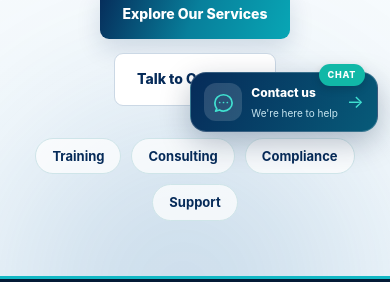
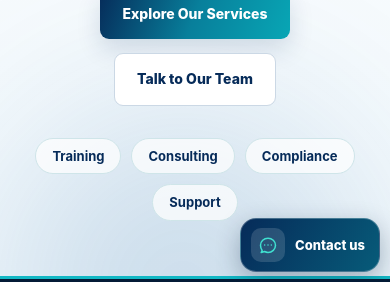
Before and after one commit to seetharamireddyn/nexgen-angular-app-with-chatbot, an Angular app: page / in a window 390 px wide. Shown: the part 562-844 px from the top of the page. Built offline with nearby package versions, Linux system fonts and the light colour scheme; no server answers; the database is empty.

Commit message:
style: update chatbot button styles and remove unnecessary elements

```diff
--- a/src/app/components/chatbot/chatbot.css
+++ b/src/app/components/chatbot/chatbot.css
@@ -1,26 +1,24 @@
 .floating-chat-btn {
   position: fixed;
   right: 24px;
-  bottom: 100px;
+  bottom: 22px;
   z-index: 1000;
   display: flex;
   align-items: center;
-  gap: 12px;
-  min-width: 250px;
-  padding: 13px 17px;
-  border: 1px solid rgba(255, 255, 255, 0.2);
+  gap: 10px;
+  padding: 9px 14px 9px 10px;
+  border: 1px solid rgba(255, 255, 255, 0.25);
   border-radius: 16px;
   background: linear-gradient(120deg, #062b59, #075b79);
   color: #fff;
-  text-align: left;
   cursor: pointer;
-  box-shadow: 0 10px 30px rgba(4, 29, 61, 0.28);
-  transition: transform 0.25s ease, box-shadow 0.25s ease;
+  box-shadow: 0 8px 24px rgba(4, 29, 61, 0.3);
+  transition: transform 0.2s ease, box-shadow 0.2s ease;
 }
 
 .floating-chat-btn:hover {
-  transform: translateY(-4px);
-  box-shadow: 0 15px 35px rgba(4, 29, 61, 0.35);
+  transform: translateY(-2px);
+  box-shadow: 0 12px 28px rgba(4, 29, 61, 0.36);
 }
 
 .floating-chat-btn:focus-visible {
@@ -32,17 +30,17 @@
   display: flex;
   align-items: center;
   justify-content: center;
-  width: 43px;
-  height: 43px;
+  width: 34px;
+  height: 34px;
   flex-shrink: 0;
-  border-radius: 12px;
+  border-radius: 10px;
   background: rgba(255, 255, 255, 0.14);
   color: #40e0d0;
 }
 
 .chat-btn-icon svg {
-  width: 23px;
-  height: 23px;
+  width: 20px;
+  height: 20px;
   stroke: currentColor;
   stroke-linecap: round;
   stroke-linejoin: round;
@@ -51,72 +49,33 @@
 
 .chat-btn-content {
   display: flex;
-  flex: 1;
-  flex-direction: column;
-  gap: 2px;
+  align-items: center;
 }
 
 .chat-btn-content strong {
-  font-size: 14px;
+  font-size: 13px;
   font-weight: 800;
 }
 
-.chat-btn-content small {
-  color: #c6e5f0;
-  font-size: 11px;
+.chatbot {
+  animation: chat-panel-in 220ms ease-out;
 }
 
-.chat-btn-arrow {
-  color: #40e0d0;
-  font-size: 18px;
-  transition: transform 0.2s ease;
-}
+@keyframes chat-panel-in {
+  from {
+    opacity: 0;
+    transform: translateY(14px) scale(0.98);
+  }
 
-.floating-chat-btn:hover .chat-btn-arrow {
-  transform: translateX(4px);
-}
-
-.chat-btn-badge {
-  position: absolute;
-  top: -9px;
-  right: 12px;
-  padding: 4px 9px;
-  border-radius: 20px;
-  background: #11b8a7;
-  color: #fff;
-  font-size: 9px;
-  font-weight: 800;
-  letter-spacing: 0.7px;
-  box-shadow: 0 3px 8px rgba(0, 0, 0, 0.15);
-}
-
-@media (max-width: 768px) {
-  .floating-chat-btn {
-    right: 18px;
-    bottom: 20px;
+  to {
+    opacity: 1;
+    transform: translateY(0) scale(1);
   }
 }
 
 @media (max-width: 480px) {
   .floating-chat-btn {
-    right: 12px;
-    bottom: 150px;
-    min-width: auto;
-    max-width: calc(100% - 24px);
-    padding: 10px 13px;
-    gap: 9px;
-  }
-
-  .chat-btn-icon {
-    width: 38px;
-    height: 38px;
-  }
-
-  .chat-btn-content strong {
-    font-size: 12px;
-  }
-
-  .chat-btn-content small {
-    font-size: 10px;
+    right: 10px;
+    bottom: 10px;
   }
 }
--- a/src/app/components/chatbot/chatbot.html
+++ b/src/app/components/chatbot/chatbot.html
@@ -12,10 +12,7 @@
     </span>
     <span class="chat-btn-content">
       <strong>Contact us</strong>
-      <small>We're here to help</small>
     </span>
-    <span class="chat-btn-arrow" aria-hidden="true">→</span>
-    <span class="chat-btn-badge" aria-hidden="true">CHAT</span>
   </button>
 }
 
```
